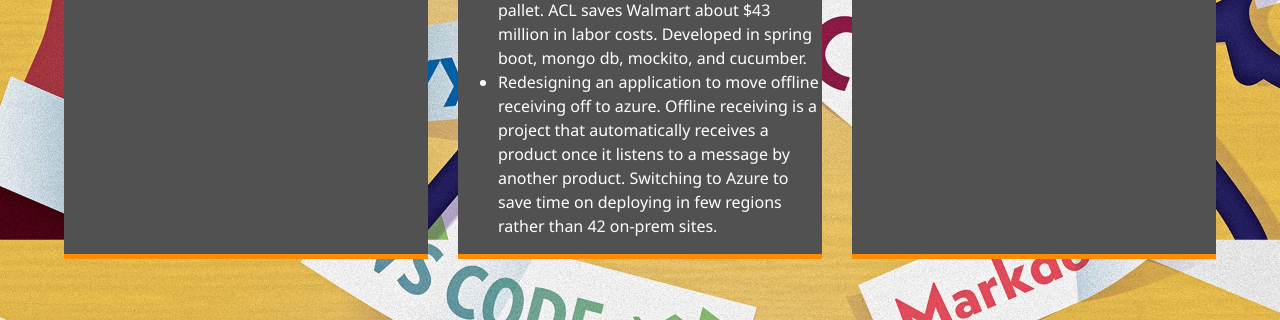
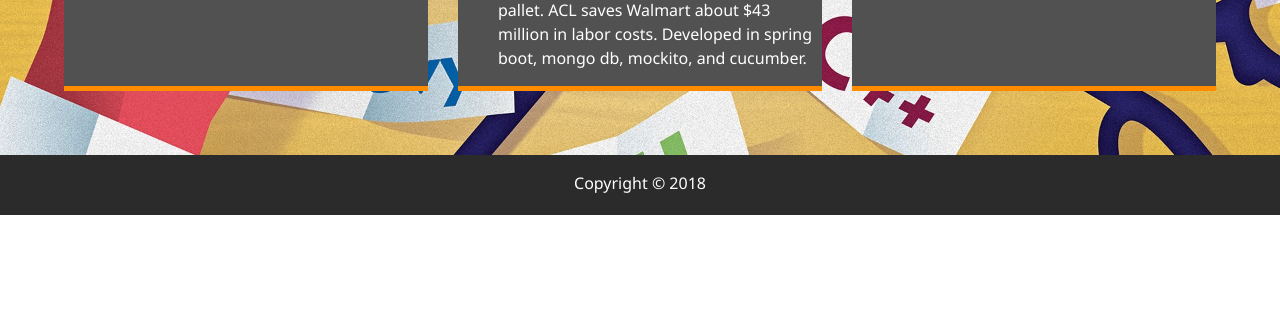
Before and after one commit to jam928/modern_portfolio, a website: page dist/about.html in a window 1280 px wide. Shown: the part 1467-1787 px from the top of the page. After the commit the page ends 1682 px from the top, so only its background shows below. Drawn offline with Linux system fonts and the light colour scheme.

Commit message:
updated about.html

```diff
--- a/dist/about.html
+++ b/dist/about.html
@@ -148,13 +148,6 @@
                 million in labor costs. Developed in spring boot, mongo db,
                 mockito, and cucumber.
               </li>
-              <li>
-                Redesigning an application to move offline receiving off to
-                azure. Offline receiving is a project that automatically
-                receives a product once it listens to a message by another
-                product. Switching to Azure to save time on deploying in few
-                regions rather than 42 on-prem sites.
-              </li>
             </ul>
           </div>
         </div>
```
